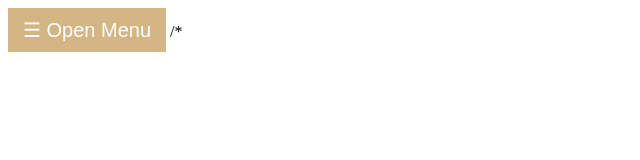
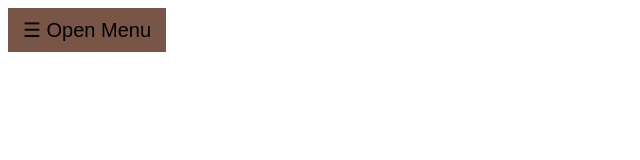
Before and after one commit to andrewcgaitskell/python_flask_charting, a plain HTML site: page templates/base/navigation.html in a window 1280 px wide. Shown: the whole page, without its empty margins (0-640 px from the left). Drawn offline with Linux system fonts and the light colour scheme.

Commit message:
Update navigation.html

```diff
--- a/templates/base/navigation.html
+++ b/templates/base/navigation.html
@@ -32,8 +32,8 @@
     .open-btn {
         font-size: 20px;
         cursor: pointer;
-        background-color: #D3B683;
-        color: white;
+        background-color: #795548;
+        color: black;
         padding: 10px 15px;
         border: none;
     }
@@ -44,10 +44,6 @@
 <!-- Toggle button for the side panel -->
 <button class="open-btn" onclick="togglePanel()">☰ Open Menu</button>
 
-/*
-<!-- Toggle button for the side panel
-<button class="open-btn" onclick="togglePanel()"> {% include 'static/new_logo.html' %}</button>
-*/
 
 <!-- Side panel -->
 <div id="sidePanel" class="side-panel">
```
